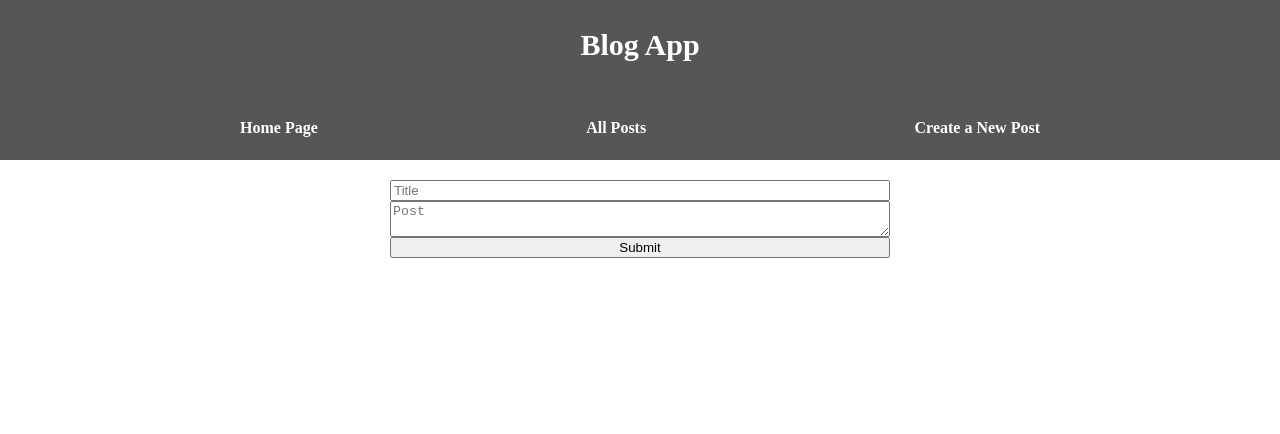
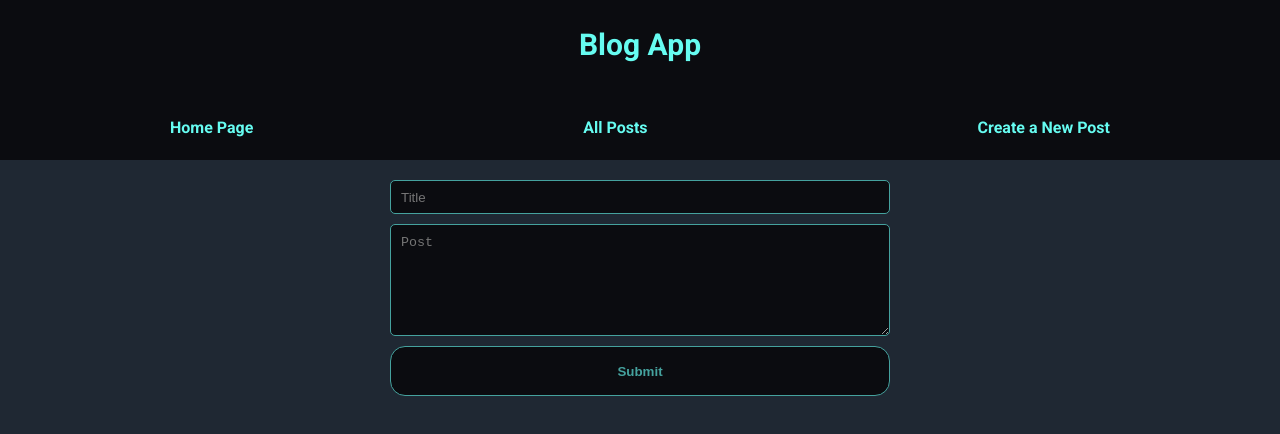
Before and after one commit to Qoa11a/developsToday_test_task, a Next.js app: page /posts/new in a window 1280 px wide. Shown: the top 434 px of the page. Built offline with nearby package versions, Linux system fonts and the light colour scheme.

Commit message:
Upgraded

```diff
--- a/package.json
+++ b/package.json
@@ -11,6 +11,7 @@
     "axios": "^0.19.2",
     "next": "9.4.4",
     "react": "16.13.1",
+    "react-confirm-alert": "^2.6.1",
     "react-dom": "16.13.1",
     "react-redux": "^7.1.0",
     "redux": "^3.6.0",
--- a/pages/_app.tsx
+++ b/pages/_app.tsx
@@ -1,4 +1,5 @@
 import '@styles/reset.css';
+import '@styles/generalStyles.css';
 import { AppProps } from 'next/app';
 import Header from '@components/Header';
 
--- a/src/api/apiPosts.ts
+++ b/src/api/apiPosts.ts
@@ -15,8 +15,15 @@ export const getPostById = async (id: number): Promise<AxiosResponse<IPost>> =>
   });
 };
 
+export const deletePostById = async (id: number): Promise<AxiosResponse<IPost>> => {
+  return api.delete(`posts/${id}`);
+};
+
 export const createPost = async (payload: IPostMainData): Promise<AxiosResponse<IPost>> => {
   return api.post('posts', payload);
+};
+export const updatePost = async (payload: IPostMainData, id: number): Promise<AxiosResponse<IPost>> => {
+  return api.put(`posts/${id}`, payload);
 };
 
 export const saveNewComment = async (payload: ICommentMainData): Promise<AxiosResponse<IComment>> => {
--- a/src/components/CreatePost.tsx
+++ b/src/components/CreatePost.tsx
@@ -1,6 +1,6 @@
 import { useState, ChangeEvent } from 'react';
-import { IPostMainData } from '@typeDefs/IPost';
-import { createPost } from '@api/apiPosts';
+import { IPostMainData, IPost } from '@typeDefs/IPost';
+import { createPost, updatePost } from '@api/apiPosts';
 import styled from 'styled-components';
 
 const Form = styled.form`
@@ -9,9 +9,59 @@ const Form = styled.form`
   flex-direction: column;
 `;
 
-const CreatePost: React.FC = () => {
-  const [title, updateTitle] = useState<string>('');
-  const [body, updateBody] = useState<string>('');
+const Input = styled.input`
+  outline: none;
+  color: #45a29e;
+  border: 1px solid #45a29e;
+  background-color: #0b0c10;
+  border-radius: 5px;
+  height: 30px;
+  margin-bottom: 10px;
+  padding-left: 10px;
+  :focus {
+    border-color: #69faf4;
+  }
+`;
+
+const TextArea = styled.textarea`
+  outline: none;
+  color: #45a29e;
+  border: 1px solid #45a29e;
+  background-color: #0b0c10;
+  border-radius: 5px;
+  height: 100px;
+  margin-bottom: 10px;
+  padding: 10px 0 0 10px;
+  :focus {
+    border-color: #69faf4;
+  }
+`;
+
+const Button = styled.button`
+  outline: none;
+  color: #45a29e;
+  background-color: #0b0c10;
+  border: 1px solid #45a29e;
+  border-radius: 15px;
+  font-weight: bold;
+  transition: color 0.3s, border-color 0.3s;
+  height: 50px;
+  :focus,
+  :hover {
+    cursor: pointer;
+    color: #69faf4;
+    border-color: #69faf4;
+  }
+`;
+
+interface IProps {
+  post?: IPost;
+  onChanged?: (post: IPost) => void;
+}
+
+const CreatePost: React.FC<IProps> = ({ post, onChanged }) => {
+  const [title, updateTitle] = useState<string>(post?.title ?? '');
+  const [body, updateBody] = useState<string>(post?.body ?? '');
 
   const onTitleChangeHandler = (e: ChangeEvent<HTMLInputElement>) => {
     e.preventDefault();
@@ -23,22 +73,33 @@ const CreatePost: React.FC = () => {
     updateBody(e.currentTarget.value);
   };
 
-  const onSubmitHandler = (e: ChangeEvent<HTMLFormElement>) => {
-    e.preventDefault();
+  const savePost = async () => {
     const payload: IPostMainData = {
       title,
       body,
     };
-    createPost(payload);
-    updateTitle('');
-    updateBody('');
+    if (post) {
+      const res = await updatePost(payload, post.id);
+      if (onChanged) {
+        onChanged(res.data);
+      }
+    } else {
+      await createPost(payload);
+      updateTitle('');
+      updateBody('');
+    }
+  };
+
+  const onSubmitHandler = (e: ChangeEvent<HTMLFormElement>) => {
+    e.preventDefault();
+    savePost();
   };
 
   return (
     <Form method="post" onSubmit={onSubmitHandler}>
-      <input type="text" placeholder="Title" value={title} onChange={onTitleChangeHandler} />
-      <textarea placeholder="Post" value={body} onChange={onBodyChangeHandler} />
-      <button type="submit">Submit</button>
+      <Input type="text" placeholder="Title" value={title} onChange={onTitleChangeHandler} />
+      <TextArea placeholder="Post" value={body} onChange={onBodyChangeHandler} />
+      <Button type="submit">Submit</Button>
     </Form>
   );
 };
--- a/src/components/Header.tsx
+++ b/src/components/Header.tsx
@@ -2,9 +2,8 @@ import styled from 'styled-components';
 import Navigation from './Navigation';
 
 const Container = styled.div`
-  color: white;
-  background-color: #444447;
-  opacity: 90%;
+  color: #66fcf1;
+  background-color: #0b0c10;
   height: 100px;
   padding: 30px;
 `;
@@ -13,7 +12,9 @@ const Title = styled.div`
   display: flex;
   justify-content: center;
   font-weight: bold;
+  margin: auto;
   font-size: 30px;
+  width: 1000px;
 `;
 
 const Header = (): JSX.Element => (
--- a/src/components/Navigation.tsx
+++ b/src/components/Navigation.tsx
@@ -4,35 +4,47 @@ import Link from 'next/link';
 const Nav = styled.div`
   display: flex;
   justify-content: center;
-  margin-top: 60px;
+  width: 940px;
+  margin: 60px auto;
 `;
 
 const List = styled.ul`
   display: flex;
   justify-content: space-between;
-  width: 800px;
+  width: 1000px;
+  height: 40px;
 `;
 
 const A = styled.a`
   text-decoration: none;
+`;
+
+const ListItem = styled.li`
+  font-weight: bold;
+  display: flex;
+  position: relative;
+
   ::after {
     content: '';
-    display: block;
     width: 0;
+    opacity: 0;
     height: 2px;
-    background: #89939a;
-    transition: width 0.3s;
+    background: #66fcf1;
+    transition: width 0.3s, opacity 0s;
+    transition-delay: 0s, 0.3s;
+    position: absolute;
+    border-radius: 15px;
+    bottom: 0;
+    left: 0;
   }
   :hover::after {
     width: 100%;
+    opacity: 1;
+    transition-delay: 0s, 0s;
   }
   :hover {
     cursor: pointer;
   }
-`;
-
-const ListItem = styled.li`
-  font-weight: bold;
 `;
 
 const Navigation = (): JSX.Element => (
--- /dev/null
+++ b/src/styles/generalStyles.css
@@ -0,0 +1,6 @@
+@import url('https://fonts.googleapis.com/css2?family=Roboto:wght@400;500;700&display=swap');
+
+body {
+  background-color: #1f2833;
+  font-family: 'Roboto', sans-serif;
+}
```
Also changed, not shown: pages/index.tsx (+9 -12 lines), pages/posts/[id].tsx (+203 -16 lines), pages/posts/index.tsx (+8 -11 lines), src/components/PostCard.tsx (+21 -9 lines), src/components/PostList.tsx (added, +28 -0 lines), 1 other file (tests, documents, lock files or other folders).
